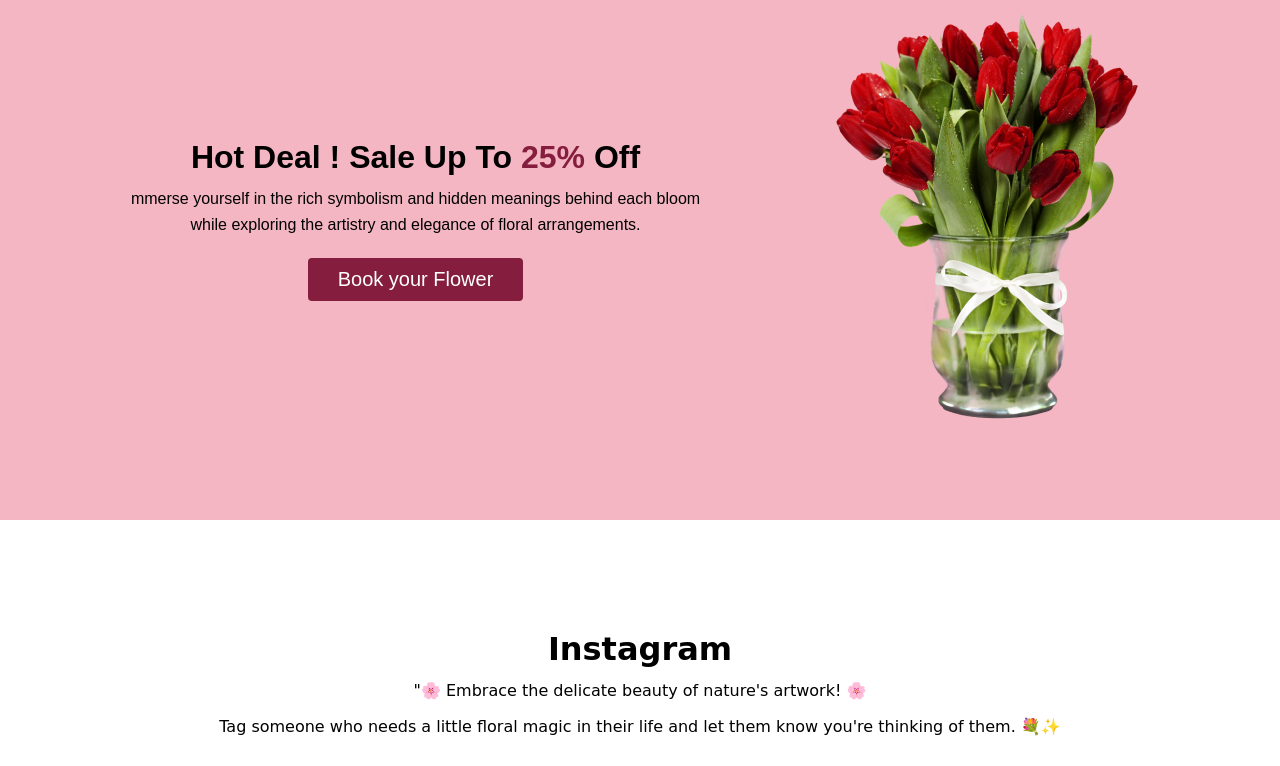
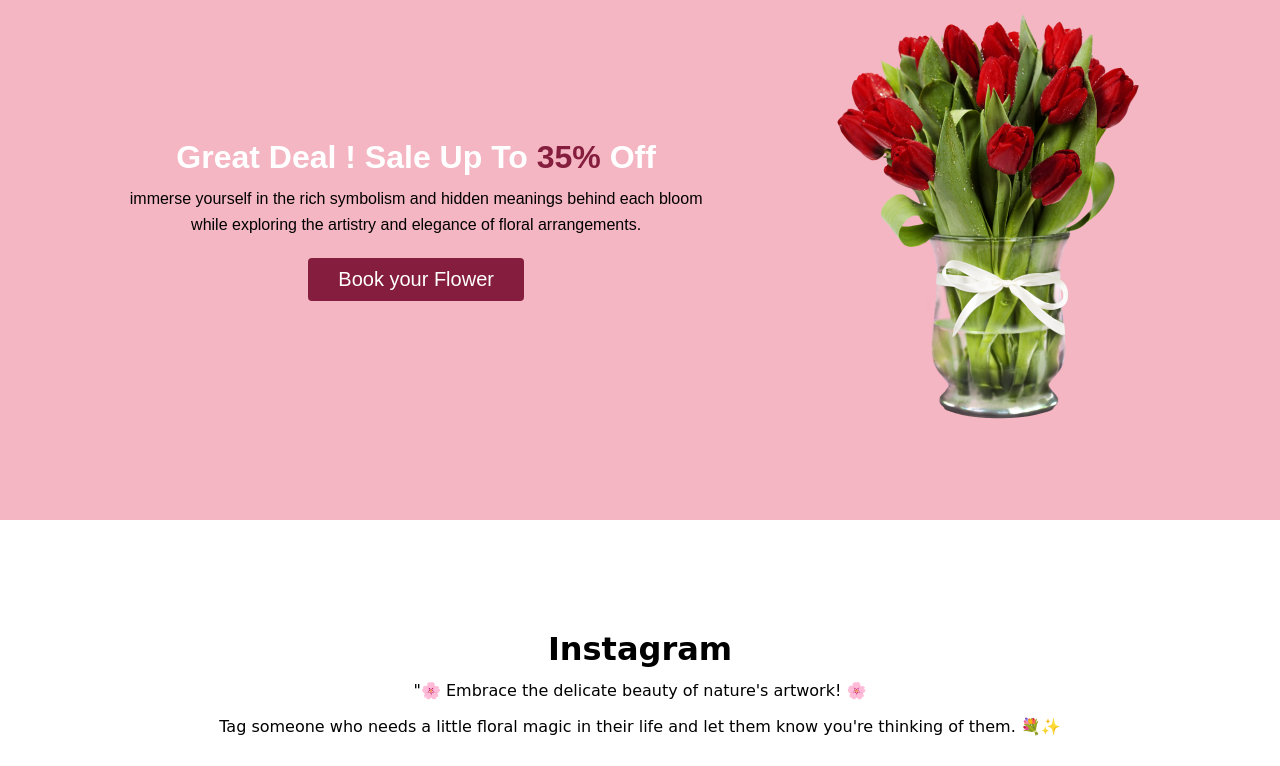
Before and after one commit to imdedar/Ph_8_Assignment-01, a plain HTML site: page index.html in a window 1280 px wide. Shown: the part 1980-2746 px from the top of the page. Drawn offline with Linux system fonts and the light colour scheme.

Commit message:
some correction website

```diff
--- a/index.html
+++ b/index.html
@@ -69,8 +69,8 @@
    <div class="container">
     <div class="hot-sales">
         <div class="sale-text">
-            <h1>Hot Deal ! Sale Up To <span class="discount">25%</span> Off</h1>
-            <p>mmerse yourself in the rich symbolism and hidden meanings behind each bloom <br>
+            <h1>Great Deal ! Sale Up To <span class="discount">35%</span> Off</h1>
+            <p>immerse yourself in the rich symbolism and hidden meanings behind each bloom <br>
                 while exploring the artistry and elegance of floral arrangements.</p>
                 <button class="btn-primary">Book your Flower</button>
         </div>
@@ -140,7 +140,7 @@
    </section>
    <footer class="flower-footer">
     <div class="show-text footer-text">
-        <h1> <span class="discount">Flower</span>Shop </h1>
+        <h1> Flower<span class="discount"> Haven</span> Shop </h1>
         <p>"🌸 Embrace the delicate beauty of nature's artwork! 🌸</p>
         <p>Tag someone who needs a little floral magic in their life and let them know you're thinking of them. 💐✨</p>
 
--- a/style.css
+++ b/style.css
@@ -157,6 +157,10 @@ border-radius: 5px;
     line-height: 1.6;
 }
 
+.sale-text h1{
+    color: #fff;
+}
+
 .discount{
     color:#851e3e;
     font-weight: 700;
```
